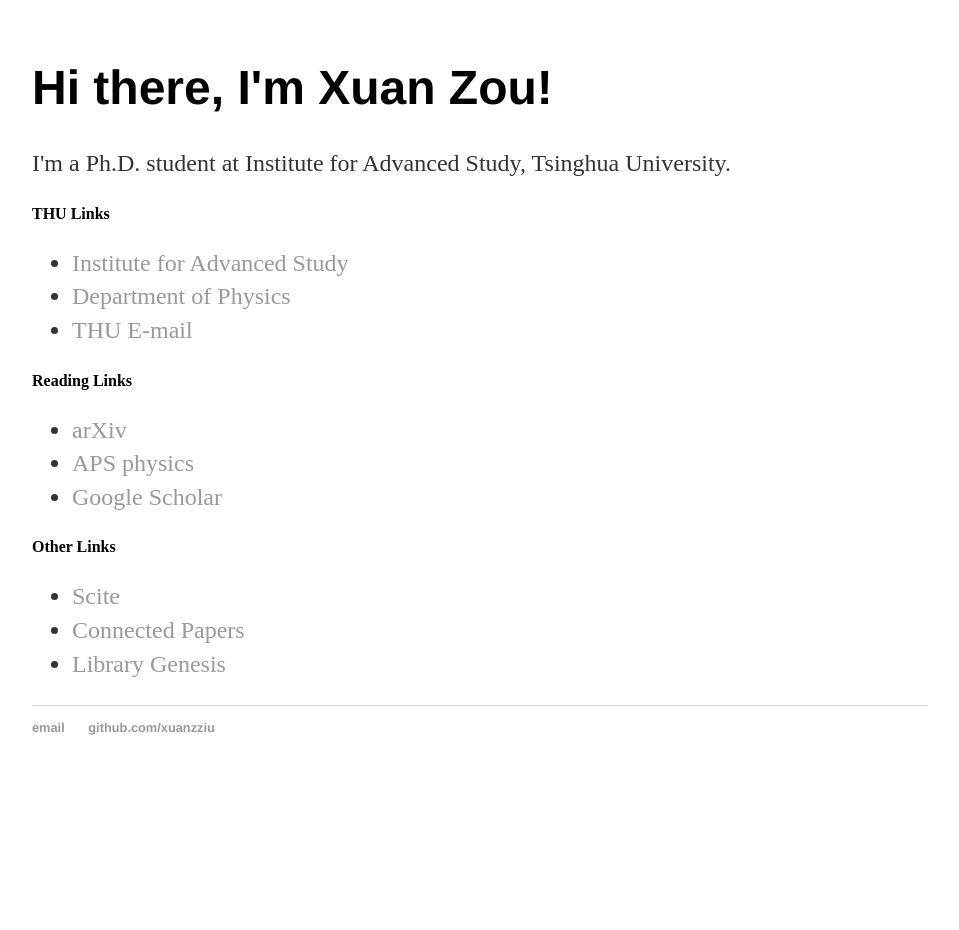
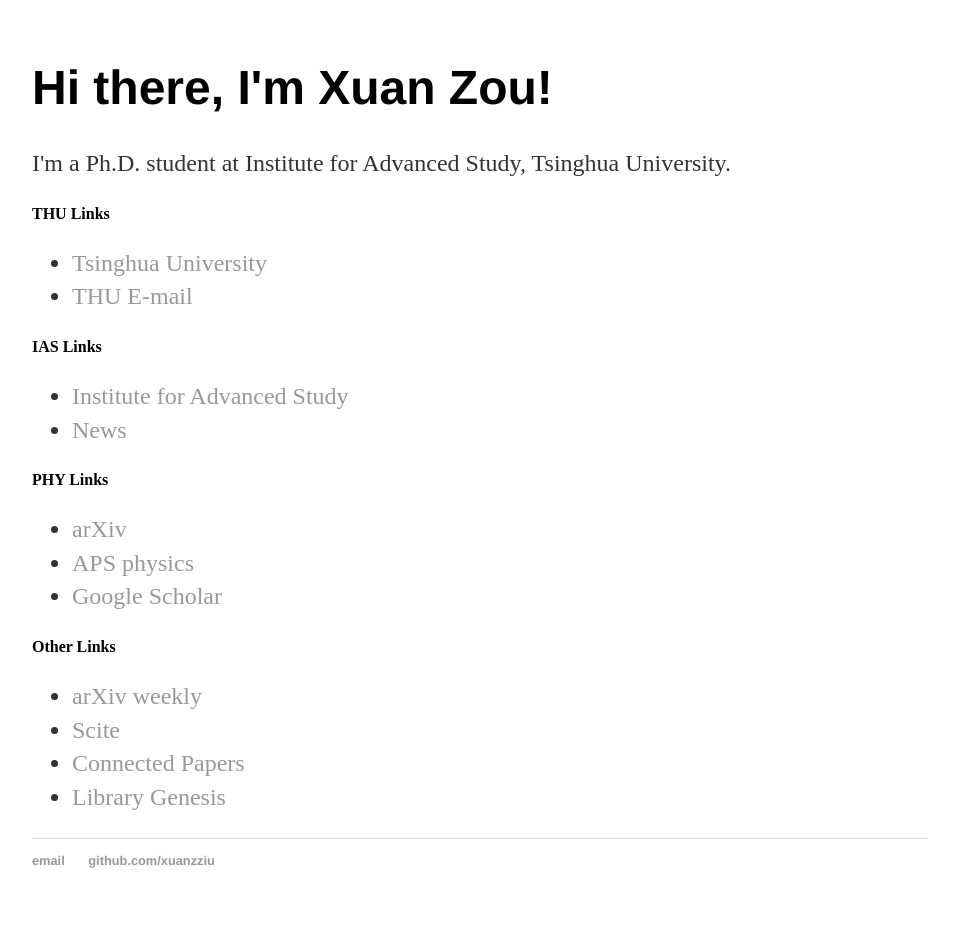
Before and after one commit to xuanzziu/xuanzziu.github.io, a Jekyll site: the page built from index.html, in a window 1280 px wide. Shown: the whole page, without its empty margins (160-1119 px from the left). Built offline with Jekyll 4.4.1, drawn with Linux system fonts in a browser that asks for light colours; before the commit the page ends 900 px from its top, so only the background shows below that.

Commit message:
Update index.html

```diff
--- a/index.html
+++ b/index.html
@@ -8,20 +8,26 @@
 
 			<strong>THU Links</strong>
 			<ul class="contacts">
-				<li><a href="https://www.ias.tsinghua.edu.cn/">Institute for Advanced Study</a></li>
-				<li><a href="https://www.phys.tsinghua.edu.cn/">Department of Physics</a></li>
+				<li><a href="https://www.tsinghua.edu.cn/en/index.htm">Tsinghua University</a></li>
 				<li><a href="https://mails.tsinghua.edu.cn/">THU E-mail</a></li>
 			</ul>
 
-			<strong>Reading Links</strong>
+			<strong>IAS Links</strong>
 			<ul class="contacts">
-				<li><a href="https://xuanzziu.github.io/arXiv/">arXiv</a></li>
+				<li><a href="https://www.ias.tsinghua.edu.cn/en/">Institute for Advanced Study</a></li>
+				<li><a href="https://www.ias.tsinghua.edu.cn/kydt.htm">News</a></li>
+			</ul>
+
+			<strong>PHY Links</strong>
+			<ul class="contacts">
+				<li><a href="https://arxiv.org/">arXiv</a></li>
 				<li><a href="https://www.aps.org/">APS physics</a></li>
 				<li><a href="https://scholar.google.com/">Google Scholar</a></li>
 			</ul>
 
 			<strong>Other Links</strong>
 			<ul class="contacts">
+				<li><a href="https://xuanzziu.github.io/arXiv/">arXiv weekly</a></li>
 				<li><a href="https://scite.ai/">Scite</a></li>
 				<li><a href="https://www.connectedpapers.com/">Connected Papers</a></li>
 				<li><a href="https://libgen.fun/">Library Genesis</a></li>
```
